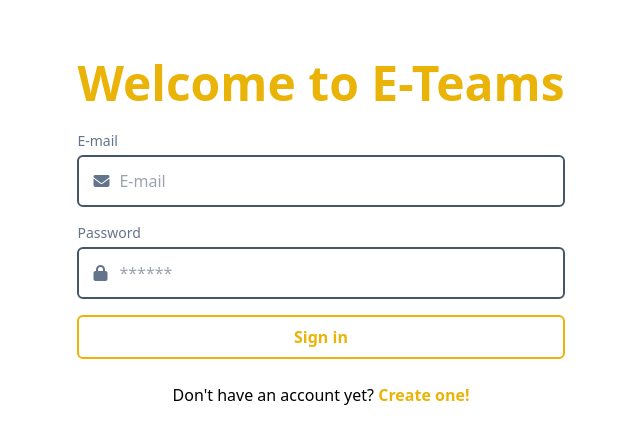
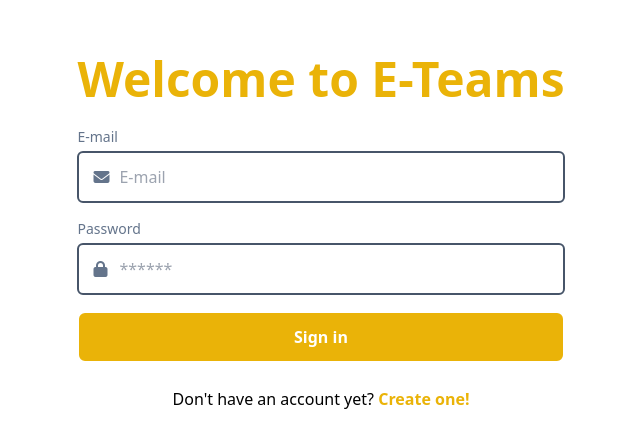
Before and after one commit to AlfredoPrograma/e-teams, a React (Create React App) app: page /auth in a window 1280 px wide. Shown: the part 167-614 px from the top of the page, without its empty margins (319-959 px from the left). Built offline with nearby package versions, Linux system fonts and the light colour scheme.

Commit message:
fix: change login page button styling

```diff
--- a/src/components/Button/Button.tsx
+++ b/src/components/Button/Button.tsx
@@ -30,7 +30,7 @@ const Button = ({
   return (
     <button
       className={classNames(
-        "flex justify-center border-2 px-3 py-2 rounded-md font-bold transition-all",
+        "flex justify-center border-2 px-3 py-3 rounded-lg font-bold transition-all",
         BUTTON_VARIANT_CLASSNAMES[variant],
         className,
       )}
--- a/src/modules/Auth/pages/LoginPage/LoginPage.tsx
+++ b/src/modules/Auth/pages/LoginPage/LoginPage.tsx
@@ -73,7 +73,7 @@ const LoginPage = () => {
         />
 
         <Button
-          variant="outlined"
+          variant="contained"
           disabled={isLoading}
           isLoading={isLoading}
           includeSpinner
```
